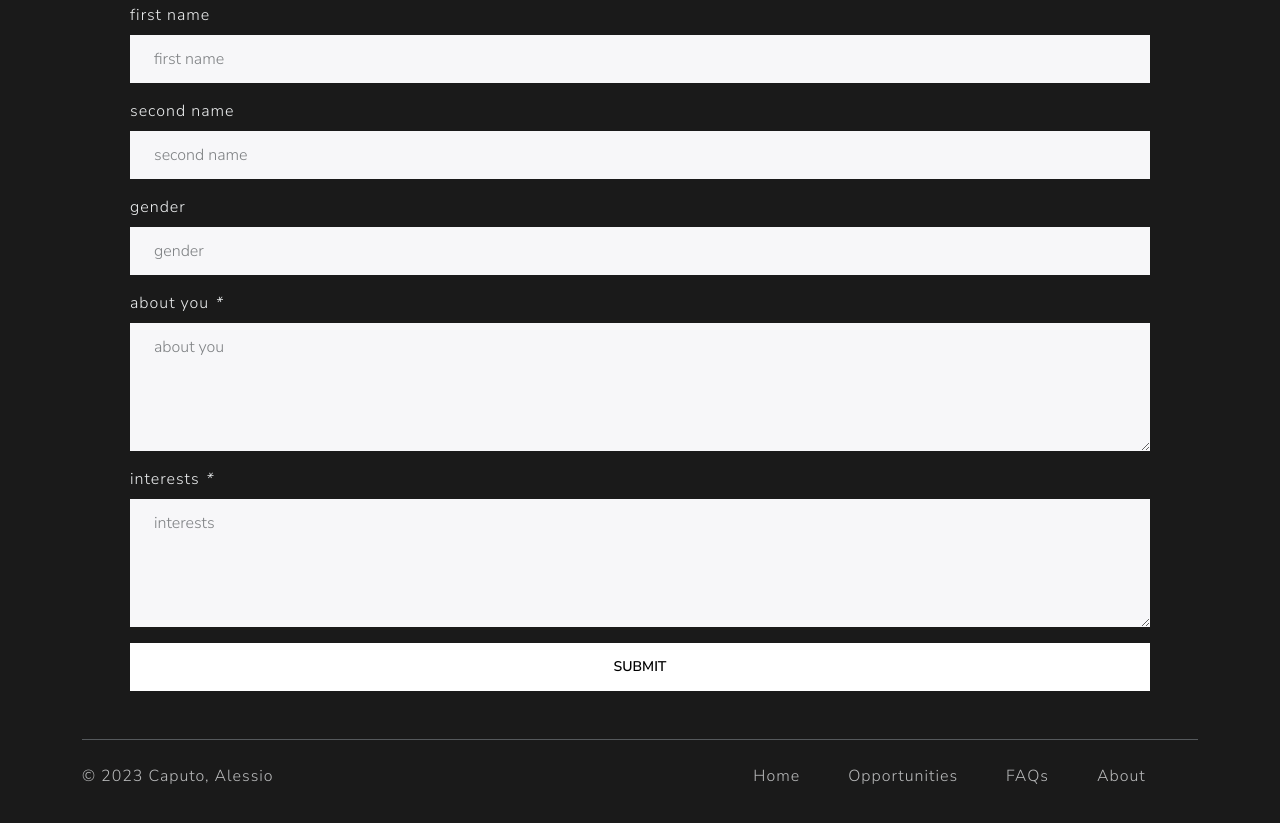
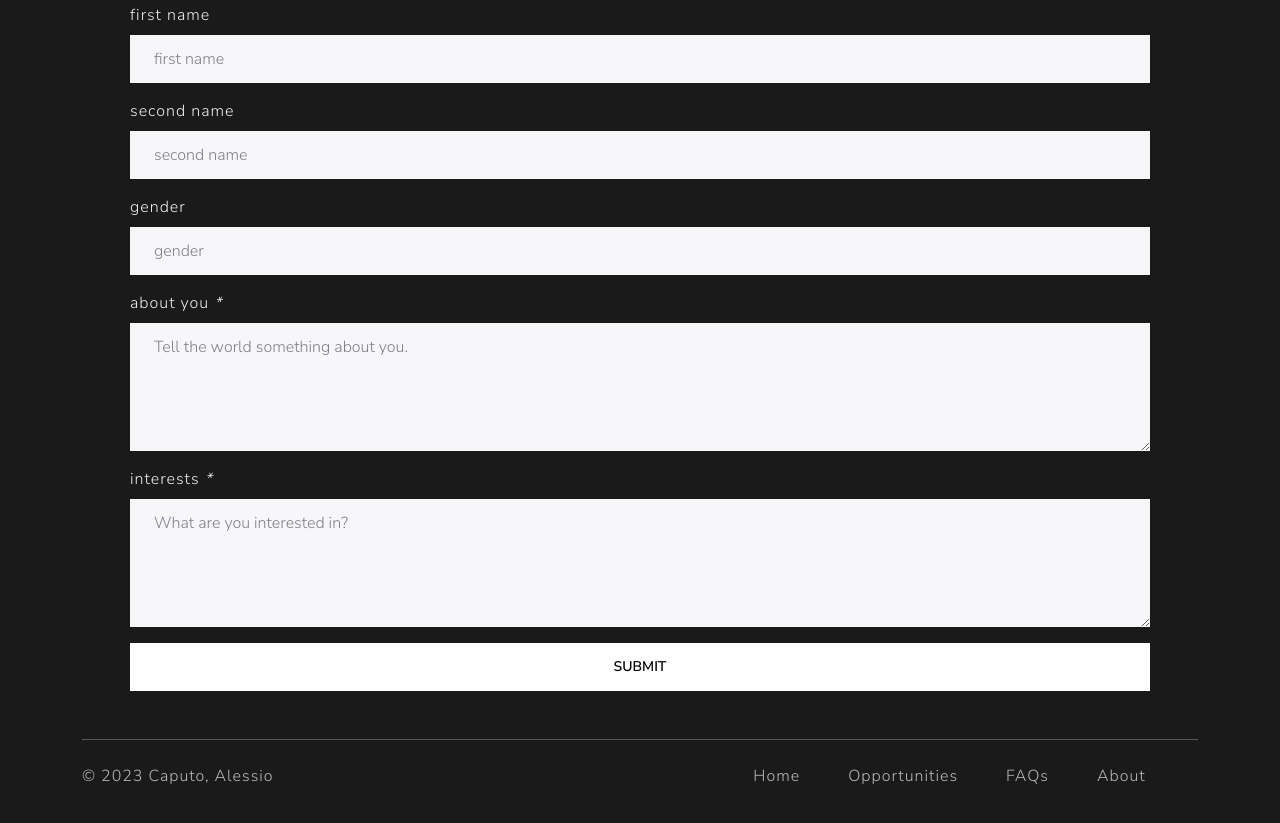
Before and after one commit to alessioC42/CoCoder, a website: page static/register/index.html in a window 1280 px wide. Shown: the part 375-1198 px from the top of the page. Drawn offline with Linux system fonts and the light colour scheme.

Commit message:
Changed storage type

```diff
--- a/static/profile/script.js
+++ b/static/profile/script.js
@@ -35,7 +35,6 @@ function createUserInfoTable(userData) {
             tbody.appendChild(tr);
         }
     });
-
 }
 
 
--- a/static/register/index.html
+++ b/static/register/index.html
@@ -72,11 +72,11 @@
                 </div>
                 <div class="mb-3">
                     <label class="form-label" for="aboutYou">about you <i>*</i></label>
-                    <textarea class="form-control" id="aboutYou" name="about" type="text" placeholder="about you" style="height: 8rem;"></textarea>
+                    <textarea class="form-control" id="aboutYou" name="about" type="text" placeholder="Tell the world something about you." style="height: 8rem;"></textarea>
                 </div>
                 <div class="mb-3">
                     <label class="form-label" for="interests">interests <i>*</i></label>
-                    <textarea class="form-control" id="interests" name="interests" type="text" placeholder="interests" style="height: 8rem;"></textarea>
+                    <textarea class="form-control" id="interests" name="interests" type="text" placeholder="What are you interested in?" style="height: 8rem;"></textarea>
                 </div>
             </form>
             <div class="d-grid">
--- a/static/register/script.js
+++ b/static/register/script.js
@@ -18,7 +18,7 @@ document.getElementById("submitButton").addEventListener("click",  async() => {
     });
     if (response.status === 200) {
         let data = await response.json();
-        sessionStorage.setItem("userID", data.id);
+        localStorage.setItem("userID", data.id);
         window.location.href = "/profile/"+data.id;
     } else {
         alert(response.statusText);
```
